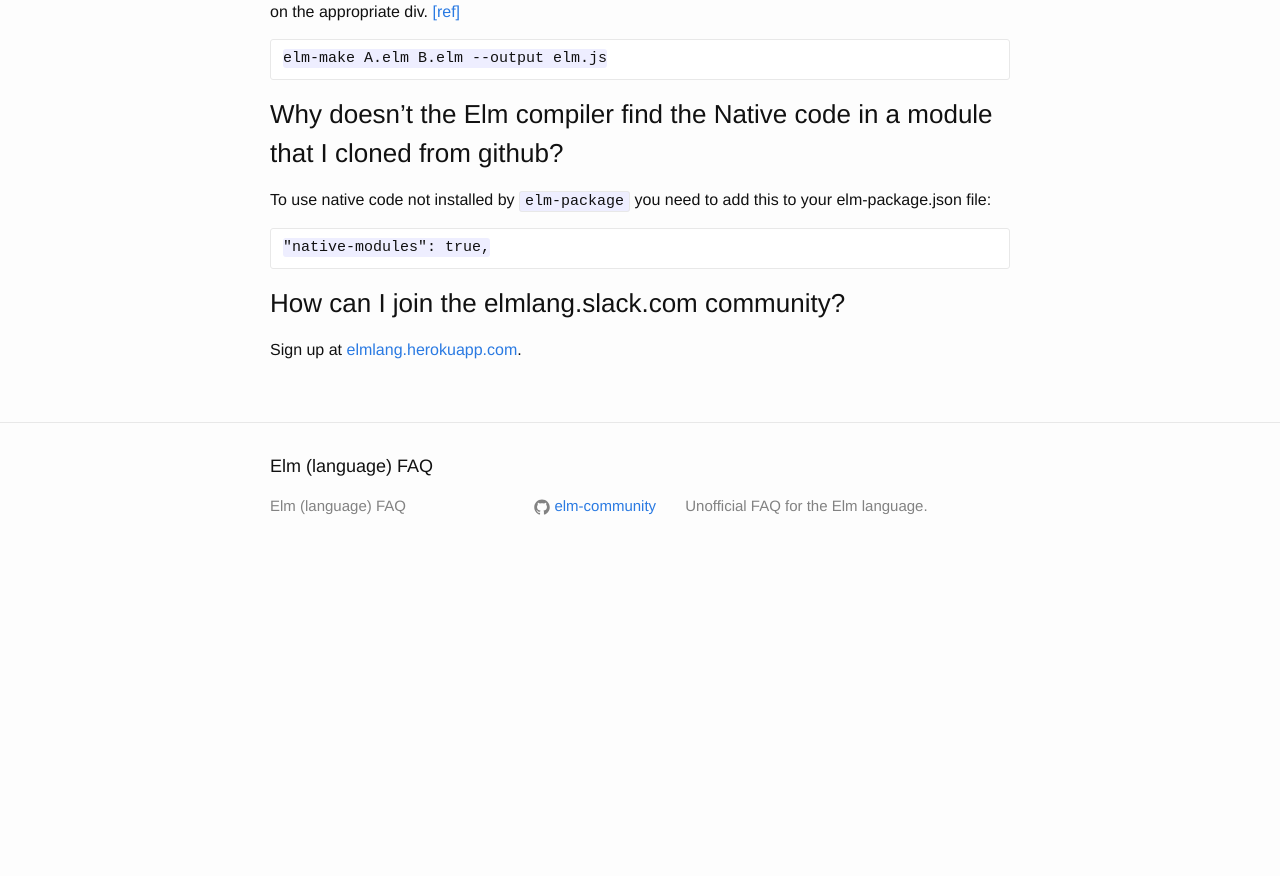
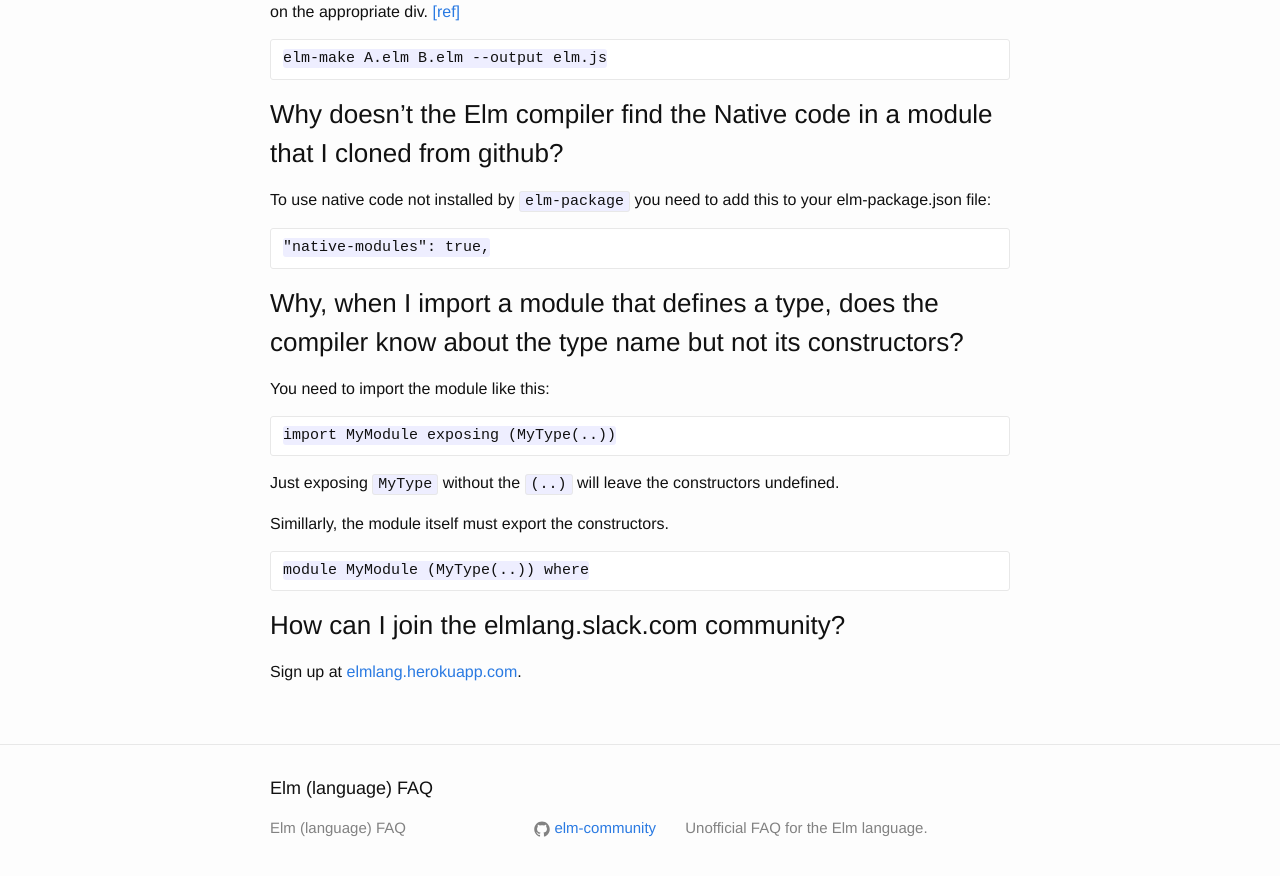
Before and after one commit to gunnarahlberg/elm-faq, a Jekyll site: the page built from index.md, in a window 1280 px wide and 900 px high, scrolled down 2633 px. Shown: the top 876 px of the window. Built offline with Jekyll 4.4.1, drawn with Linux system fonts in a browser that asks for light colours; before the commit the page ends 3210 px from its top, so only the background shows below that.

Commit message:
Importing and exporting type constructors.

```diff
--- a/index.md
+++ b/index.md
@@ -98,6 +98,17 @@ To use native code not installed by `elm-package` you need to add this to your e
 
     "native-modules": true,
 
+### Why, when I import a module that defines a type, does the compiler know about the type name but not its constructors?
+
+You need to import the module like this:
+
+    import MyModule exposing (MyType(..))
+
+Just exposing `MyType` without the `(..)` will leave the constructors undefined.
+
+Simillarly, the module itself must export the constructors.
+
+    module MyModule (MyType(..)) where
 
 ### How can I join the elmlang.slack.com community?
 Sign up at [elmlang.herokuapp.com](http://elmlang.herokuapp.com/).
```
